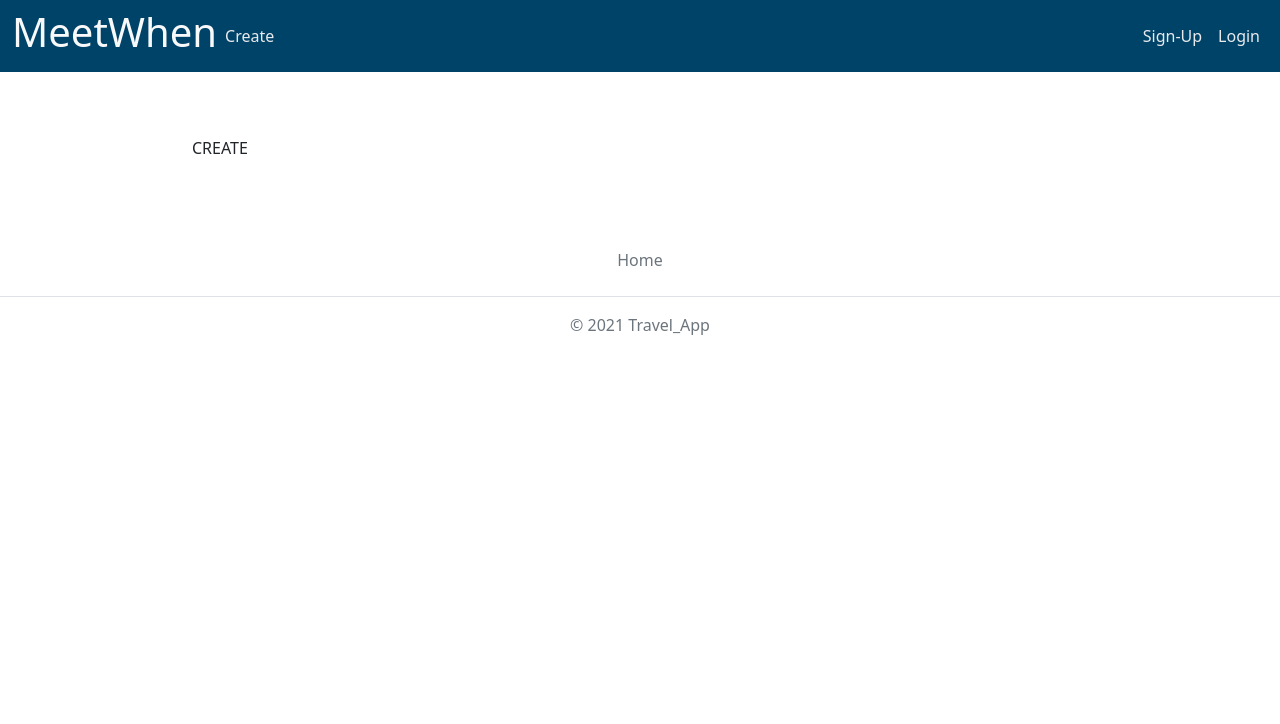
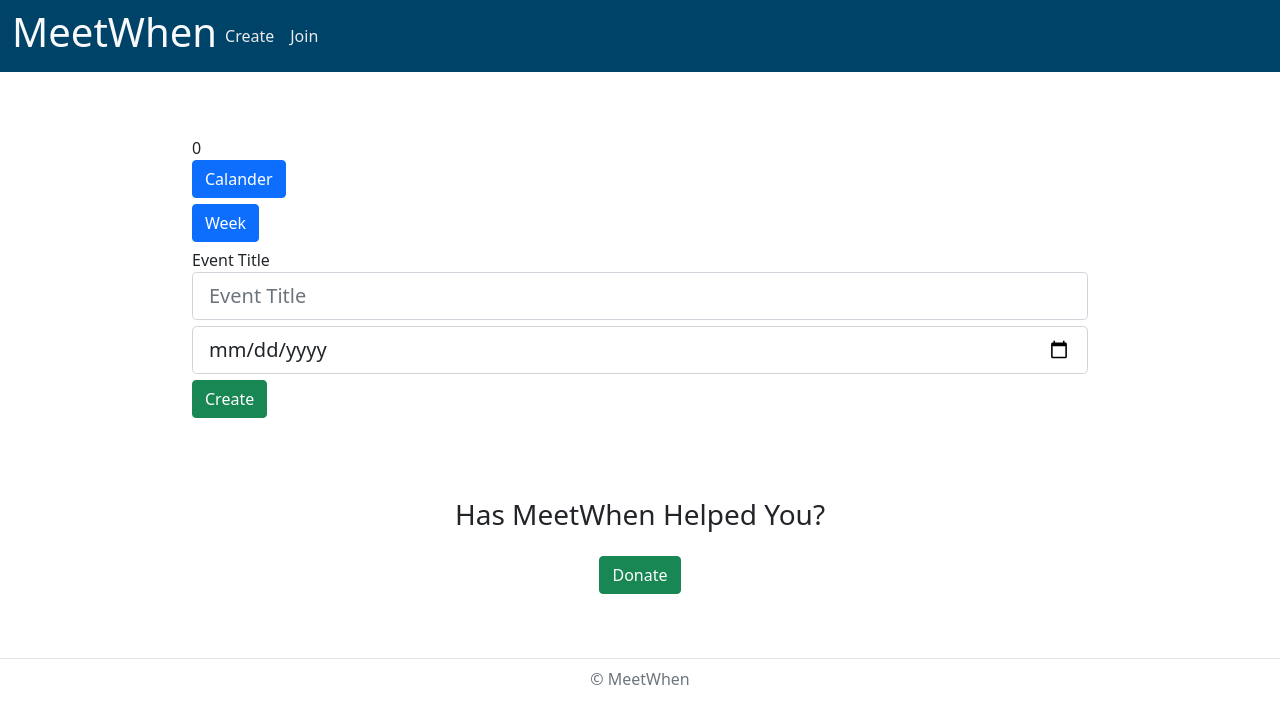
Before and after one commit to exece/MeetWhen, a Flask app: page / in a window 1280 px wide. Shown: the top 724 px of the page. Run offline with Flask 2, Linux system fonts and the light colour scheme; some libraries are stand-ins or nearby versions.

Commit message:
Created createEvent forms and corresponding jinja logic. Created unique address for scheduleEvent

```diff
--- a/app/__init__.py
+++ b/app/__init__.py
@@ -1,9 +1,13 @@
 from flask import Flask
+from flask_sqlalchemy import SQLAlchemy
+
 from flask_bootstrap import Bootstrap
 
+db=SQLAlchemy()
 
 def create_app():
     app=Flask(__name__)
+
 
     #we use this utility module to display forms quickly
     bootstrap = Bootstrap(app)
--- a/app/forms.py
+++ b/app/forms.py
@@ -1,34 +1,34 @@
 from flask_wtf import FlaskForm
-from wtforms import StringField, PasswordField, SubmitField, BooleanField
-from wtforms.validators import DataRequired, Length, Email, EqualTo, ValidationError
+from wtforms import StringField, PasswordField, SubmitField, BooleanField, TextAreaField, widgets, SelectMultipleField
+from wtforms.validators import DataRequired, Length, Email, EqualTo, ValidationError, InputRequired
+from wtforms.fields.html5 import DateField as html_date_field, TimeField as html_time_field
 
 
+class InputTypeForm(FlaskForm):
+    calander = SubmitField('Calander')
+    week = SubmitField('Week')
 
-class RegistrationForm(FlaskForm):
-    username = StringField('Username',
-                           validators=[DataRequired(), Length(min=2, max=20)])
-    email = StringField('Email',
-                        validators=[DataRequired(), Email()])
-    password = PasswordField('Password', validators=[DataRequired()])
-    confirm_password = PasswordField('Confirm Password',
-                                     validators=[DataRequired(), EqualTo('password')])
-    submit = SubmitField('Sign Up')
 
-    """
-    def validate_username(self, username):
-        user = User.query.filter_by(username=username.data).first()
-        if user:
-            raise ValidationError('That username is taken. Please choose a different one.')
+class CalanderForm(FlaskForm):
+    event_title = StringField('Event Title', [InputRequired()])
+    # create funcitonality for multiple dates?
+    date = html_date_field('Selected Dates', validators=[InputRequired()])
+    submit = SubmitField('Create')
 
-    def validate_email(self, email):
-        user = User.query.filter_by(email=email.data).first()
-        if user:
-            raise ValidationError('That email is taken. Please choose a different one.')
-    """
 
-class LoginForm(FlaskForm):
-    email = StringField('Email',
-                        validators=[DataRequired(), Email()])
-    password = PasswordField('Password', validators=[DataRequired()])
-    remember = BooleanField('Remember Me')
-    submit = SubmitField('Login')
+class MultiCheckboxField(SelectMultipleField):
+    widget = widgets.ListWidget(prefix_label=False)
+    option_widget = widgets.CheckboxInput()
+
+
+class WeekForm(FlaskForm):
+    days_of_week = [('sun', 'Sunday'), ('mon', 'Monday'), ('tue', 'Tuesday'), (
+        'wen', 'Wenesday'), ('thur', 'Thursday'), ('fri', 'Friday'), ('sat', 'Saturday')]
+    event_title = StringField('Event Title', [InputRequired()])
+    days = SelectMultipleField('Days', choices=days_of_week, validators=[InputRequired()])
+    submit = SubmitField('Create')
+
+
+class JoinForm(FlaskForm):
+    event_code = StringField('Event Code', [InputRequired()])
+    submit = SubmitField('Join')
--- a/app/routes.py
+++ b/app/routes.py
@@ -1,12 +1,56 @@
-from flask import Blueprint, render_template, request, redirect,url_for
+from flask import Blueprint, render_template, request, redirect, url_for, session
+from app.forms import JoinForm
+from .forms import JoinForm, InputTypeForm, CalanderForm, WeekForm
+import uuid
+
 
 main = Blueprint('main', __name__)
 
-@main.route('/', methods=['GET'])
+# title should auto fill if it has been filled in once
+@main.route('/', methods=['GET', 'POST'])
 def createEvent():
-    return render_template('create-event.html')
+    input_type = 0
+    input_type_form = InputTypeForm()
+
+    form_cal = CalanderForm()
+    form_week = WeekForm()
+
+    # if calander form is submitted
+    if form_cal.submit.data and form_cal.validate():
+        session['event_title'] = form_cal.event_title.data
+        session['event_date'] = form_cal.date.data
+        return redirect(url_for('main.scheduleEvent', page_id = uuid.uuid4()))
+
+    # if week form is submitted
+    if form_week.submit.data and form_week.validate():
+        session['event_title'] = form_week.event_title.data
+        session['event_days'] = form_week.days.data
+        return redirect(url_for('main.scheduleEvent', page_id = uuid.uuid4()))
+
+    # input type form
+    if input_type_form.calander.data and input_type_form.validate():
+        form_week.event_title.data = form_cal.event_title.data  # not doing anything
+
+        input_type = 0
+
+    elif input_type_form.week.data and input_type_form.validate():
+        form_week.event_title.data = form_cal.event_title.data # not doing anything
+
+        input_type = 1
+
+    return render_template('create-event.html', input_type_form=input_type_form, form_cal=form_cal,
+                           form_week=form_week, input_type=input_type)
 
 
-@main.route('/<ID>', methods=['GET'])
-def scheduleEvent():
-    return render_template('schedule-event.html')
+@main.route('/join', methods=['GET'])
+def joinEvent():
+    form = JoinForm()
+
+    return render_template('join-event.html', form=form)
+
+
+@main.route('/<page_id>', methods=['GET'])
+def scheduleEvent(page_id):
+    event_title = session['event_title']
+    # should use session to pass data between routes without revealing it in url
+    return render_template('schedule-event.html', event_title=event_title)
--- a/app/templates/base.html
+++ b/app/templates/base.html
@@ -1,18 +1,28 @@
-<!doctype html>
+<!DOCTYPE html>
 <html>
-
   <head>
     <title>{% block title %}Travel App{% endblock %}</title>
-    <link rel="stylesheet" href="{{ url_for('static', filename='base.css') }}"/>
-    <link href="https://cdn.jsdelivr.net/npm/bootstrap@5.0.0-beta3/dist/css/bootstrap.min.css" rel="stylesheet" integrity="sha384-eOJMYsd53ii+scO/bJGFsiCZc+5NDVN2yr8+0RDqr0Ql0h+rP48ckxlpbzKgwra6" crossorigin="anonymous">
-    <link rel="shortcut icon" href="#">
-    <meta name="viewport" content= "width=device-width, initial-scale=1.0">
+    <link
+      rel="stylesheet"
+      href="{{ url_for('static', filename='base.css') }}"
+    />
+    <link
+      href="https://cdn.jsdelivr.net/npm/bootstrap@5.0.0-beta3/dist/css/bootstrap.min.css"
+      rel="stylesheet"
+      integrity="sha384-eOJMYsd53ii+scO/bJGFsiCZc+5NDVN2yr8+0RDqr0Ql0h+rP48ckxlpbzKgwra6"
+      crossorigin="anonymous"
+    />
+    <link rel="shortcut icon" href="#" />
+    <meta name="viewport" content="width=device-width, initial-scale=1.0" />
 
-    <link rel="shortcut icon" href="../static/img/logo-main.ico" type="image/x-icon">
+    <link
+      rel="shortcut icon"
+      href="../static/img/logo-main.ico"
+      type="image/x-icon"
+    />
 
     {% block header %}{% endblock %}
   </head>
-
 
   <body>
     <!-- Nav Bar -->
@@ -22,36 +32,45 @@
         <div class="collapse navbar-collapse" id="navbarNavDropdown">
           <ul class="navbar-nav">
             <li class="nav-item">
-                    <a class="nav-link active nav-option" aria-current="page" href="{{ url_for('main.createEvent') }}">Create</a>
+              <a
+                class="nav-link active nav-option"
+                aria-current="page"
+                href="{{ url_for('main.createEvent') }}"
+                >Create</a
+              >
+            </li>
+            <li class="nav-item">
+              <a
+                class="nav-link active nav-option"
+                aria-current="page"
+                href="{{ url_for('main.joinEvent') }}"
+                >Join</a
+              >
             </li>
           </ul>
-
-            <ul class="navbar-nav ms-auto mb-2 mb-lg-0">
-                <li class="nav-item">
-                    <a class="nav-link nav-option" href="#">Sign-Up</a>
-                </li>
-                <li class="nav-item">
-                    <a class="nav-link nav-option" href="#">Login</a>
-                </li>
-            </ul>
-
         </div>
       </div>
     </nav>
 
     {% block content %}{% endblock %}
 
-<script src="https://cdn.jsdelivr.net/npm/bootstrap@5.0.0-beta3/dist/js/bootstrap.bundle.min.js" integrity="sha384-JEW9xMcG8R+pH31jmWH6WWP0WintQrMb4s7ZOdauHnUtxwoG2vI5DkLtS3qm9Ekf" crossorigin="anonymous"></script>
+    <script
+      src="https://cdn.jsdelivr.net/npm/bootstrap@5.0.0-beta3/dist/js/bootstrap.bundle.min.js"
+      integrity="sha384-JEW9xMcG8R+pH31jmWH6WWP0WintQrMb4s7ZOdauHnUtxwoG2vI5DkLtS3qm9Ekf"
+      crossorigin="anonymous"
+    ></script>
 
     <footer class="py-3 my-4">
-    <ul class="nav justify-content-center border-bottom pb-3 mb-3">
-      <li class="nav-item"><a href="#" class="nav-link px-2 text-muted">Home</a></li>
-    </ul>
-    <p class="text-center text-muted">&copy; 2021 Travel_App</p>
+      <div class="row text-center">
+        <div class="col-12 mb-3">
+            <h3 class="">Has MeetWhen Helped You?</h3>
+        </div>
+
+        <div class="col-12 mb-3">
+          <button type="button" class="btn btn-success">Donate</button>
+        </div>
+      </div>
+      <p class="text-center text-muted border-top mt-5 pt-2">&copy; MeetWhen</p>
     </footer>
-
   </body>
-
-
-
 </html>
--- a/app/templates/create-event.html
+++ b/app/templates/create-event.html
@@ -1,9 +1,50 @@
 {% extends "base.html" %}
 {% block header %}
 {% endblock %}
-
 {% block content %}
 <div class="main">
-    CREATE
+  {{input_type}}
+  <form method="POST" action="">
+    {{ input_type_form.hidden_tag() }}
+    <div class="form-group">
+      {{ input_type_form.calander(class="btn btn-primary") }}
+    </div>
+    <div class="form-group">
+      {{ input_type_form.week(class="btn btn-primary") }}
+    </div>
+  </form>
+
+  {% if input_type==0 %}
+  <!-- Calander Form -->
+  <div class="form-section">
+    <form method="POST" action="">
+      {{ form_cal.csrf_token }}
+      <div class="form-group">
+        {{ form_cal.event_title.label() }} {{
+        form_cal.event_title(class="form-control form-control-lg", placeholder="Event Title") }}
+      </div>
+
+      <div class="form-group">
+        {{ form_cal.date(class="form-control form-control-lg") }}
+      </div>
+      {{ form_cal.submit(class="btn btn-success") }}
+    </form>
+  </div>
+  {% endif %} {% if input_type==1 %}
+  <div class="form-section">
+    <form method="POST" action="">
+      {{ form_week.csrf_token }}
+      <div class="form-group">
+        {{ form_week.event_title.label() }} {{
+        form_week.event_title(class="form-control form-control-lg", placeholder="Event Title") }}
+      </div>
+      <div class="form-group">
+        {{ form_week.days.label() }}
+        {{ form_week.days(size=10, class='form-control', multiple="multiple") }}
+      </div>
+      {{ form_week.submit(class="btn btn-success") }}
+    </form>
+  </div>
+  {% endif %}
 </div>
 {% endblock %}
--- a/app/templates/schedule-event.html
+++ b/app/templates/schedule-event.html
@@ -6,6 +6,7 @@
 
 <div class="main">
   SCHEDULE
+  {{ event_title }}
 </div>
 
 {% endblock %}
```
Also changed, not shown: app/models.py (+4 -75 lines), app/templates/join-event.html (added, +18 -0 lines). Lines whose indentation alone changed are shown as unchanged.
